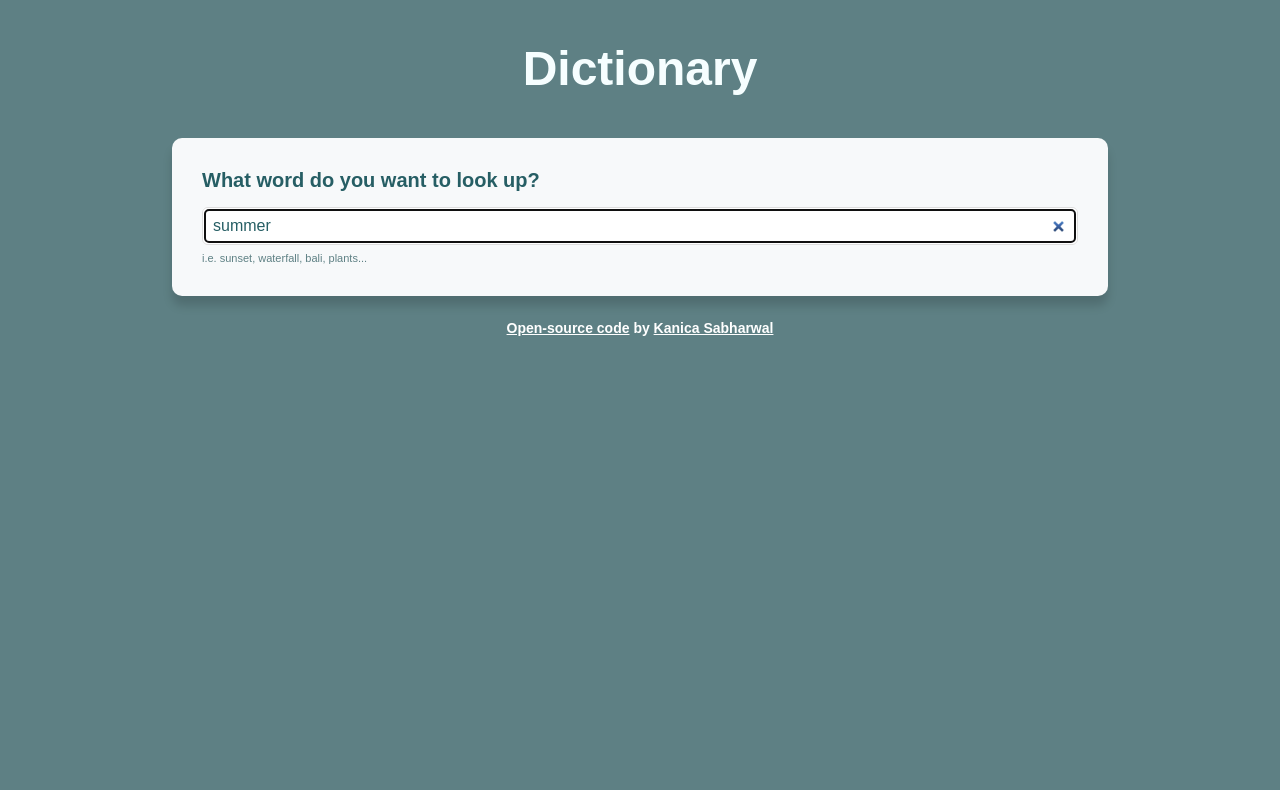
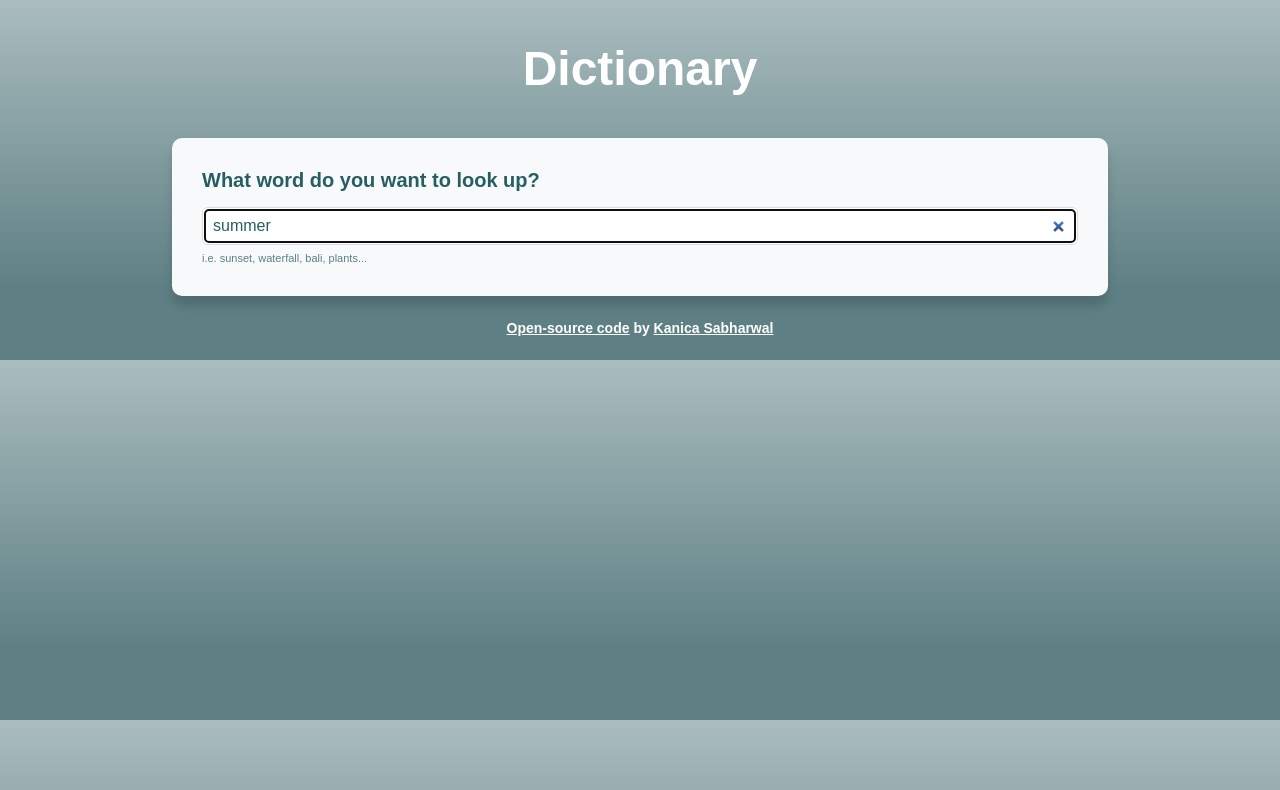
Before and after one commit to Kanica94/dictionary-webpage, a React (Create React App) app: page / in a window 1280 px wide. Shown: the top 790 px of the page. Built offline with nearby package versions, Linux system fonts and the light colour scheme; no server answers.

Commit message:
Updated background gradient

```diff
--- a/src/App.css
+++ b/src/App.css
@@ -1,5 +1,5 @@
 body {
-  background-image: linear-gradient(to top, #5e8084 100%, #effdff 100%);
+  background-image: linear-gradient(to top, #5e8084 20%, #5e808486 100%);
   font-family: sans-serif;
 }
 
@@ -17,7 +17,7 @@ body {
   margin: 0 auto;
   font-size: 48px;
   font-weight: bold;
-  color: #f6feff;
+  color: #ffffff;
 }
 
 .App .footer {
```
